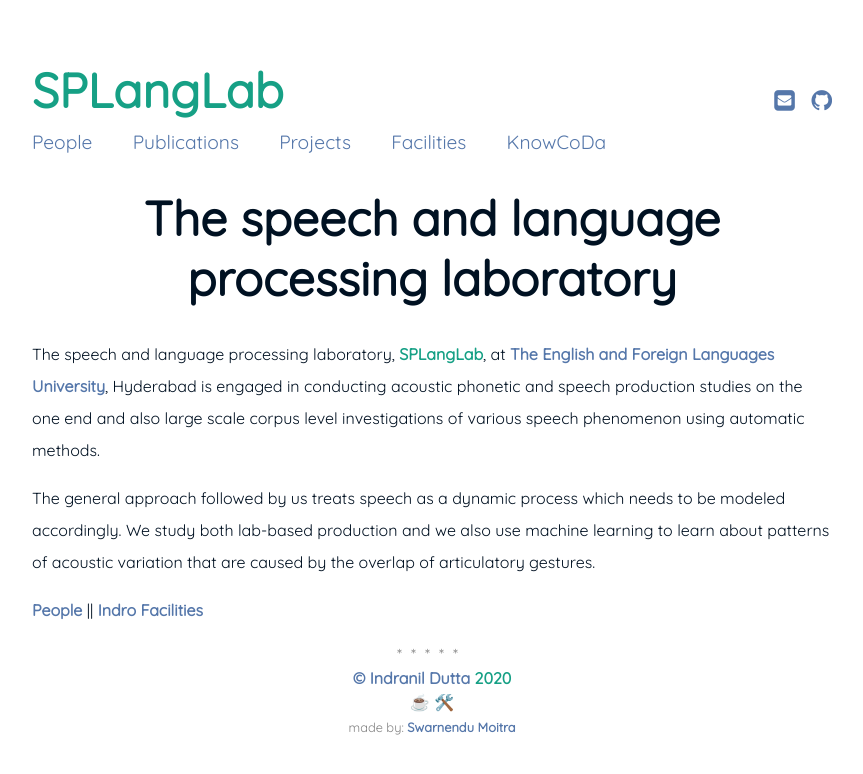
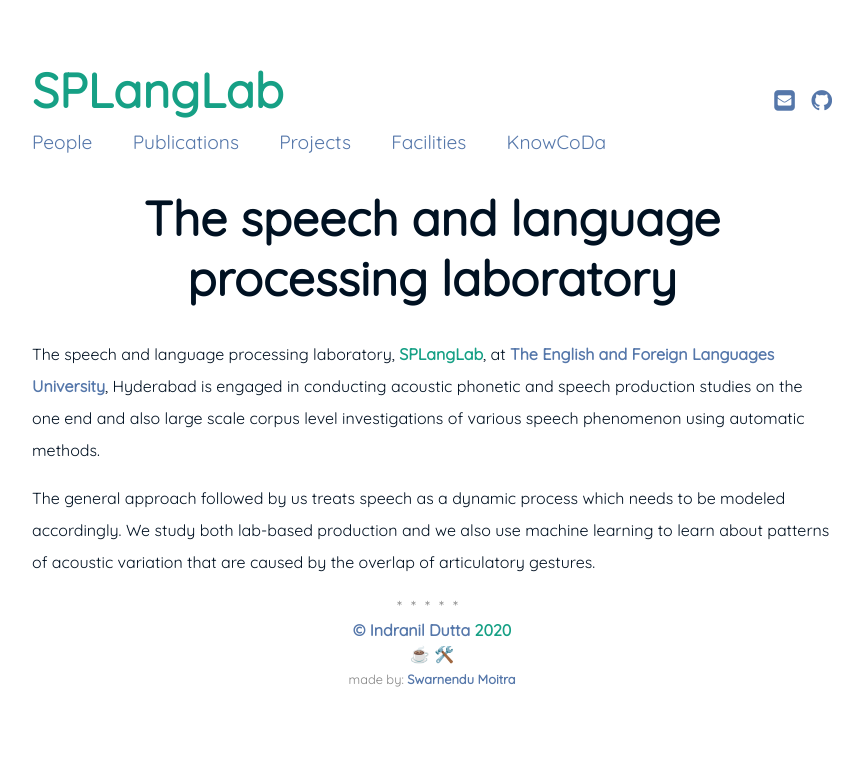
Before and after one commit to SwarMoi/iD-website, a Jekyll site: the page built from index.md, in a window 1280 px wide. Shown: the top 774 px of the page, without its empty margins (208-1071 px from the left). Built offline with Jekyll 4.4.1, drawn with Linux system fonts in a browser that asks for light colours.

Commit message:
Update index.md

```diff
--- a/index.md
+++ b/index.md
@@ -9,7 +9,3 @@ sitemap:
 The speech and language processing laboratory, **SPLangLab**, at [The English and Foreign Languages University](http://efluniversity.ac.in/), Hyderabad is engaged in conducting acoustic phonetic and speech production studies on the one end and also large scale corpus level investigations of various speech phenomenon using automatic methods.
 
 The general approach followed by us treats speech as a dynamic process which needs to be modeled accordingly. We study both lab-based production and we also use machine learning to learn about patterns of acoustic variation that are caused by the overlap of articulatory gestures.
-
-[People](people)  ||
-[Indro](indranil)
-[Facilities](facil)
```
